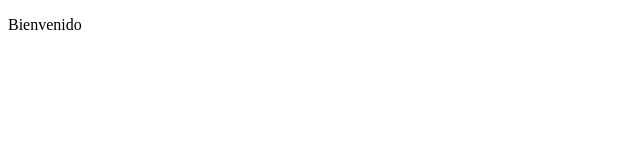
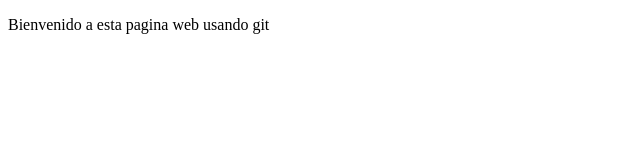
Before and after one commit to AndresVergaraAndraes/proyectoDemo, a plain HTML site: page index.html in a window 1280 px wide. Shown: the whole page, without its empty margins (0-640 px from the left). Drawn offline with Linux system fonts and the light colour scheme.

Commit message:
cambios en html

```diff
--- a/index.html
+++ b/index.html
@@ -7,6 +7,6 @@
     <title>Testing</title>
 </head>
 <body>
-    <p>Bienvenido</p>
+    <p>Bienvenido a esta pagina web usando git</p>
 </body>
 </html>
```
